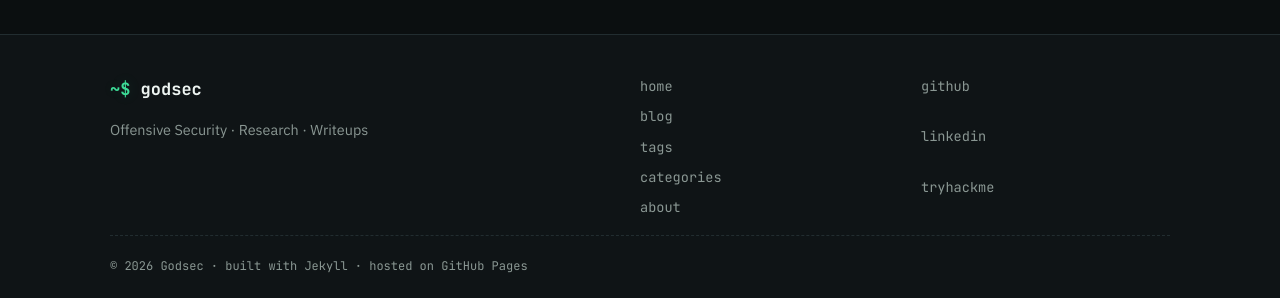
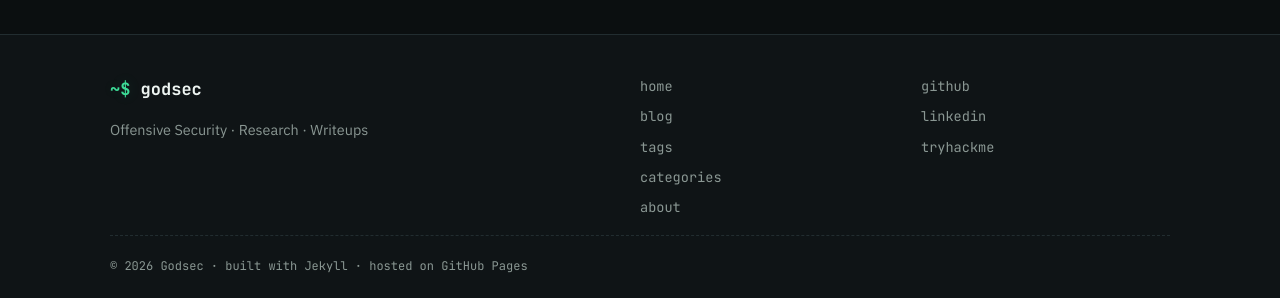
Before and after one commit to 0xGodsec/0xGodsec.github.io, a Jekyll site: the page built from index.html, in a window 1280 px wide and 1400 px high, scrolled down 993 px. Shown: the part 1099-1397 px from the top of the window. Built offline with Jekyll 4.4.1, drawn with Linux system fonts in a browser that asks for light colours.

Commit message:
fix: stop footer link lists stretching their rows
Both lists are grids inside the footer grid row, so auto rows stretched to
fill the column; the 3-item social list spread wider than the 5-item nav.

Co-Authored-By: Claude Opus 5 <noreply@anthropic.com>

```diff
--- a/_sass/_theme.scss
+++ b/_sass/_theme.scss
@@ -454,7 +454,7 @@ div.highlighter-rouge:hover .copy-code, .copy-code:focus { opacity: 1; }
 @media (max-width: 720px) { .footer-grid { grid-template-columns: 1fr; } }
 .footer-brand { font-family: "JetBrains Mono", monospace; font-weight: 700; color: var(--heading); margin: 0; }
 .footer-tag { color: var(--text-dim); font-size: .9rem; }
-.footer-links, .footer-social { list-style: none; margin: 0; padding: 0; display: grid; gap: .45rem; font-family: "JetBrains Mono", monospace; font-size: .85rem; }
+.footer-links, .footer-social { list-style: none; margin: 0; padding: 0; display: grid; align-content: start; gap: .45rem; font-family: "JetBrains Mono", monospace; font-size: .85rem; }
 .footer-links a, .footer-social a { color: var(--text-dim); }
 .footer-links a:hover, .footer-social a:hover { color: var(--accent); text-decoration: none; }
 .footer-copy {
```
